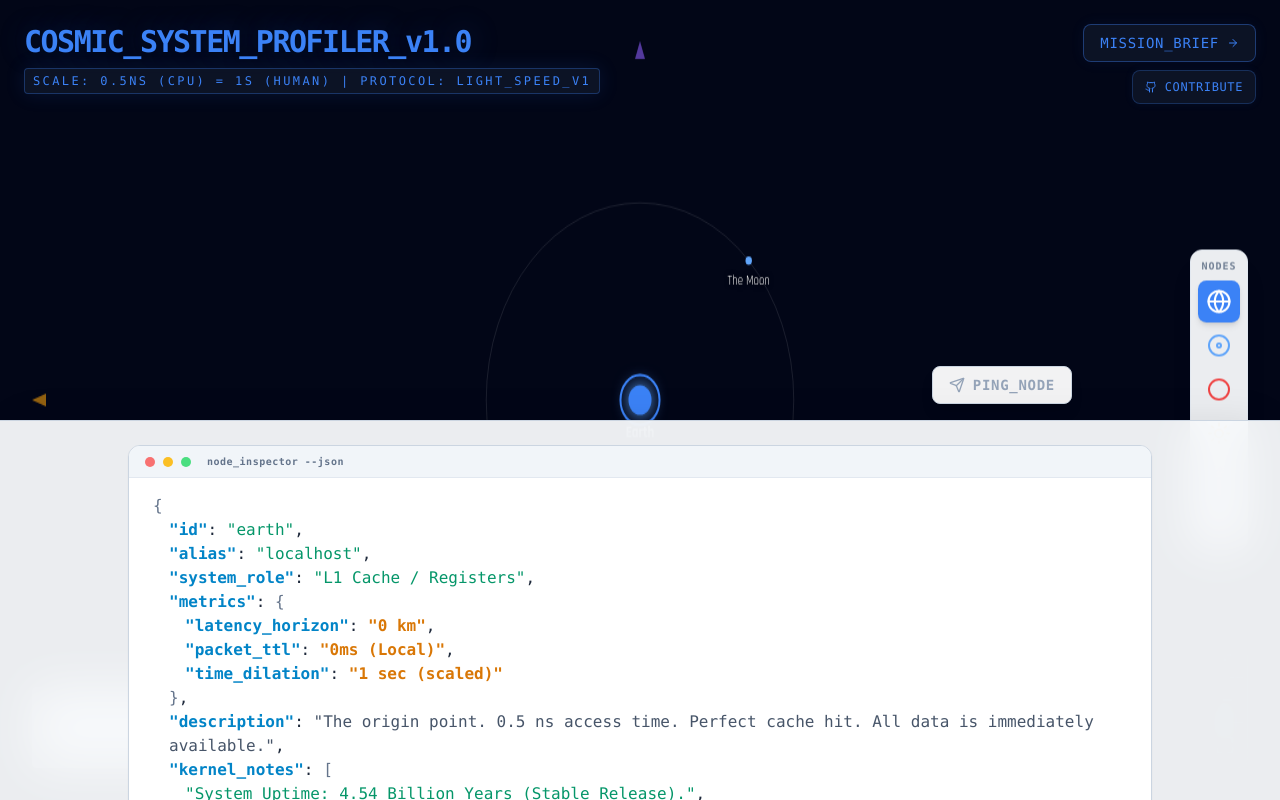
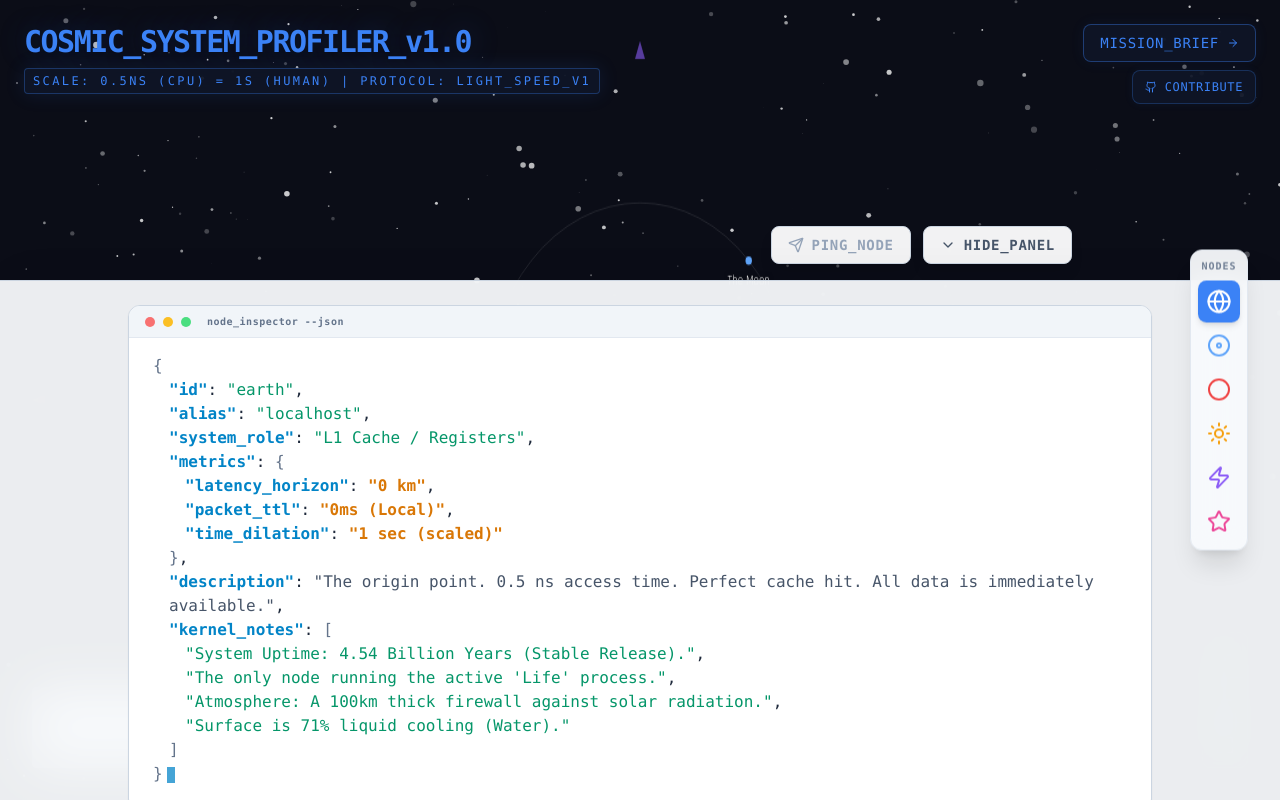
Before and after one commit to voku/CosmicAnalogy, a React (Vite) app: page / in a window 1280 px wide. Built offline with nearby package versions, Linux system fonts and the light colour scheme.

Commit message:
Adjust HUD layering and panel toggle

```diff
--- a/App.tsx
+++ b/App.tsx
@@ -2,6 +2,7 @@ import React, { useState } from 'react';
 import GalaxyMap from './components/GalaxyMap';
 import HUD from './components/HUD';
 import DataLogModal from './components/DataLogModal';
+import StarField from './components/StarField';
 import { CelestialId } from './types';
 import { CELESTIAL_DATA } from './constants';
 import { ArrowRight, Github } from 'lucide-react';
@@ -40,6 +41,7 @@ const App: React.FC = () => {
 
   return (
     <div className="h-screen w-screen overflow-hidden relative text-slate-100 font-sans bg-[#020617] selection:bg-brand-cyan selection:text-space-950">
+      <StarField />
 
       <GalaxyMap
         activeZone={currentZone}
--- a/components/GalaxyMap.tsx
+++ b/components/GalaxyMap.tsx
@@ -239,9 +239,7 @@ const GalaxyMap: React.FC<GalaxyMapProps> = ({ activeZone, onZoneSelect, setCame
         }
       }
 
-      // DARK MAP BACKGROUND (#020617 - Slate 950)
-      ctx.fillStyle = '#020617';
-      ctx.fillRect(0, 0, canvas.width, canvas.height);
+      ctx.clearRect(0, 0, canvas.width, canvas.height);
 
       const parallax = parallaxRef.current;
       parallax.vx *= PARALLAX_DECAY;
@@ -682,7 +680,7 @@ const GalaxyMap: React.FC<GalaxyMapProps> = ({ activeZone, onZoneSelect, setCame
   }, []);
 
   return (
-    <div ref={containerRef} className="absolute inset-0 w-full h-full bg-[#020617] cursor-move overflow-hidden" style={{ touchAction: 'none' }}>
+    <div ref={containerRef} className="absolute inset-0 w-full h-full cursor-move overflow-hidden" style={{ touchAction: 'none' }}>
       <canvas
         ref={canvasRef}
         onWheel={handleWheel}
--- a/components/HUD.tsx
+++ b/components/HUD.tsx
@@ -1,7 +1,7 @@
-import React from 'react';
+import React, { useState } from 'react';
 import { CelestialId } from '../types';
 import { CELESTIAL_DATA, ZONE_ICONS } from '../constants';
-import { Send } from 'lucide-react';
+import { ChevronDown, ChevronUp, Send } from 'lucide-react';
 
 interface HUDProps {
   currentZone: CelestialId;
@@ -10,6 +10,7 @@ interface HUDProps {
 }
 
 const HUD: React.FC<HUDProps> = ({ currentZone, onNavigate, onPing }) => {
+  const [isPanelVisible, setIsPanelVisible] = useState(true);
   const currentData = CELESTIAL_DATA[currentZone];
   const { component } = currentData;
   const HUD_PANEL_OFFSETS = {
@@ -18,13 +19,17 @@ const HUD: React.FC<HUDProps> = ({ currentZone, onNavigate, onPing }) => {
     lg: '420px',
   };
   const HUD_NAV_OFFSET_ADJUST = '8rem';
+  const navBaseClasses = 'left-1/2 -translate-x-1/2 md:bottom-auto md:left-auto md:top-1/2 md:-translate-y-1/2 md:translate-x-0 md:right-8 flex flex-row md:flex-col gap-2 pointer-events-auto';
+  const navPositionClasses = isPanelVisible
+    ? `bottom-[calc(var(--hud-panel-offset)-var(--hud-nav-adjust))] ${navBaseClasses} [--hud-panel-offset:${HUD_PANEL_OFFSETS.base}] [--hud-nav-adjust:${HUD_NAV_OFFSET_ADJUST}] sm:[--hud-panel-offset:${HUD_PANEL_OFFSETS.sm}] lg:[--hud-panel-offset:${HUD_PANEL_OFFSETS.lg}]`
+    : `bottom-6 ${navBaseClasses}`;
 
   return (
-    <div className="fixed inset-0 pointer-events-none z-50 flex flex-col justify-end">
+    <div className="fixed inset-0 pointer-events-none z-[70] flex flex-col justify-end">
 
       {/* Sector Navigation (Right Side) */}
       <div
-        className={`absolute bottom-[calc(var(--hud-panel-offset)-var(--hud-nav-adjust))] left-1/2 -translate-x-1/2 md:bottom-auto md:left-auto md:top-1/2 md:-translate-y-1/2 md:translate-x-0 md:right-8 flex flex-row md:flex-col gap-2 pointer-events-auto [--hud-panel-offset:${HUD_PANEL_OFFSETS.base}] [--hud-nav-adjust:${HUD_NAV_OFFSET_ADJUST}] sm:[--hud-panel-offset:${HUD_PANEL_OFFSETS.sm}] lg:[--hud-panel-offset:${HUD_PANEL_OFFSETS.lg}]`}
+        className={`absolute z-[80] ${navPositionClasses}`}
       >
         <div className="bg-slate-50/95 backdrop-blur-md border border-slate-200 rounded-xl p-2 shadow-xl flex flex-row md:flex-col gap-1">
              <div className="text-[10px] text-slate-500 text-center font-mono font-bold tracking-widest mb-1 opacity-90">NODES</div>
@@ -71,12 +76,20 @@ const HUD: React.FC<HUDProps> = ({ currentZone, onNavigate, onPing }) => {
                 <Send className="w-4 h-4" />
                 <span>Ping_Node</span>
             </button>
+            <button
+                onClick={() => setIsPanelVisible((prev) => !prev)}
+                className="flex items-center gap-2 px-3 sm:px-4 py-2 bg-white/95 backdrop-blur border border-slate-300 rounded-lg transition-all text-[11px] sm:text-sm font-mono uppercase tracking-wider shadow-lg font-semibold text-slate-600 hover:text-slate-900 hover:bg-slate-50"
+            >
+                {isPanelVisible ? <ChevronDown className="w-4 h-4" /> : <ChevronUp className="w-4 h-4" />}
+                <span>{isPanelVisible ? 'Hide_Panel' : 'Show_Panel'}</span>
+            </button>
         </div>
 
         {/* Terminal / JSON Output Panel - High opacity to block map noise */}
-        <div
-          className={`bg-slate-50/95 border-t border-slate-300 backdrop-blur-xl p-3 sm:p-4 md:p-6 shadow-[0_-10px_40px_-15px_rgba(0,0,0,0.1)] max-h-[calc(100vh-var(--hud-panel-offset))] overflow-y-auto [--hud-panel-offset:${HUD_PANEL_OFFSETS.base}] sm:[--hud-panel-offset:${HUD_PANEL_OFFSETS.sm}] lg:[--hud-panel-offset:${HUD_PANEL_OFFSETS.lg}]`}
-        >
+        {isPanelVisible && (
+          <div
+            className="bg-slate-50/95 border-t border-slate-300 backdrop-blur-xl p-3 sm:p-4 md:p-6 shadow-[0_-10px_40px_-15px_rgba(0,0,0,0.1)] max-h-[77vh] sm:max-h-[70vh] lg:max-h-[65vh] overflow-y-auto"
+          >
             <div className="max-w-5xl mx-auto font-mono text-[10px] sm:text-[11px] md:text-sm lg:text-base leading-relaxed">
 
                 {/* JSON Representation - High Contrast Text */}
@@ -144,7 +157,8 @@ const HUD: React.FC<HUDProps> = ({ currentZone, onNavigate, onPing }) => {
                 </div>
 
             </div>
-        </div>
+          </div>
+        )}
       </div>
     </div>
   );
--- a/index.html
+++ b/index.html
@@ -61,7 +61,7 @@
         left: 0;
         width: 100%;
         height: 100%;
-        z-index: -1;
+        z-index: 0;
         pointer-events: none;
       }
       /* Custom Scrollbar */
```
